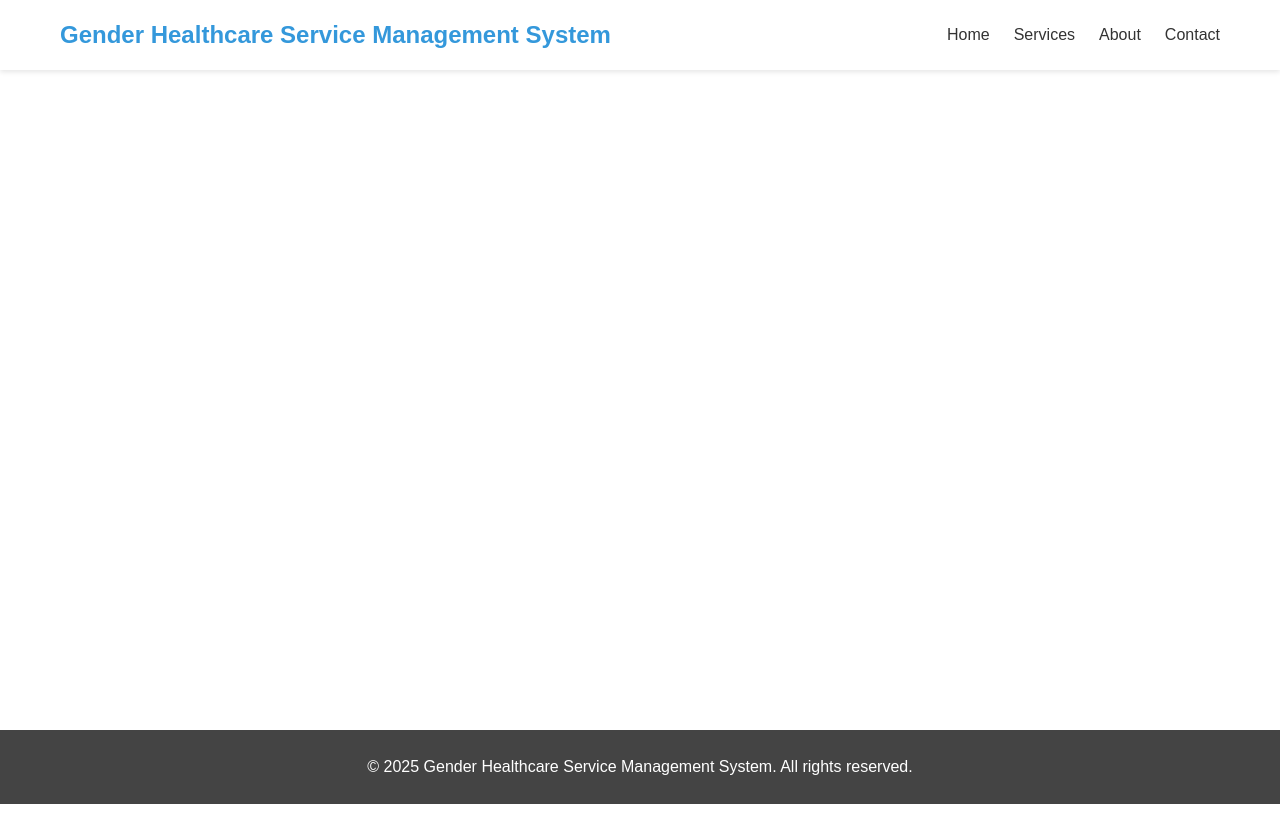
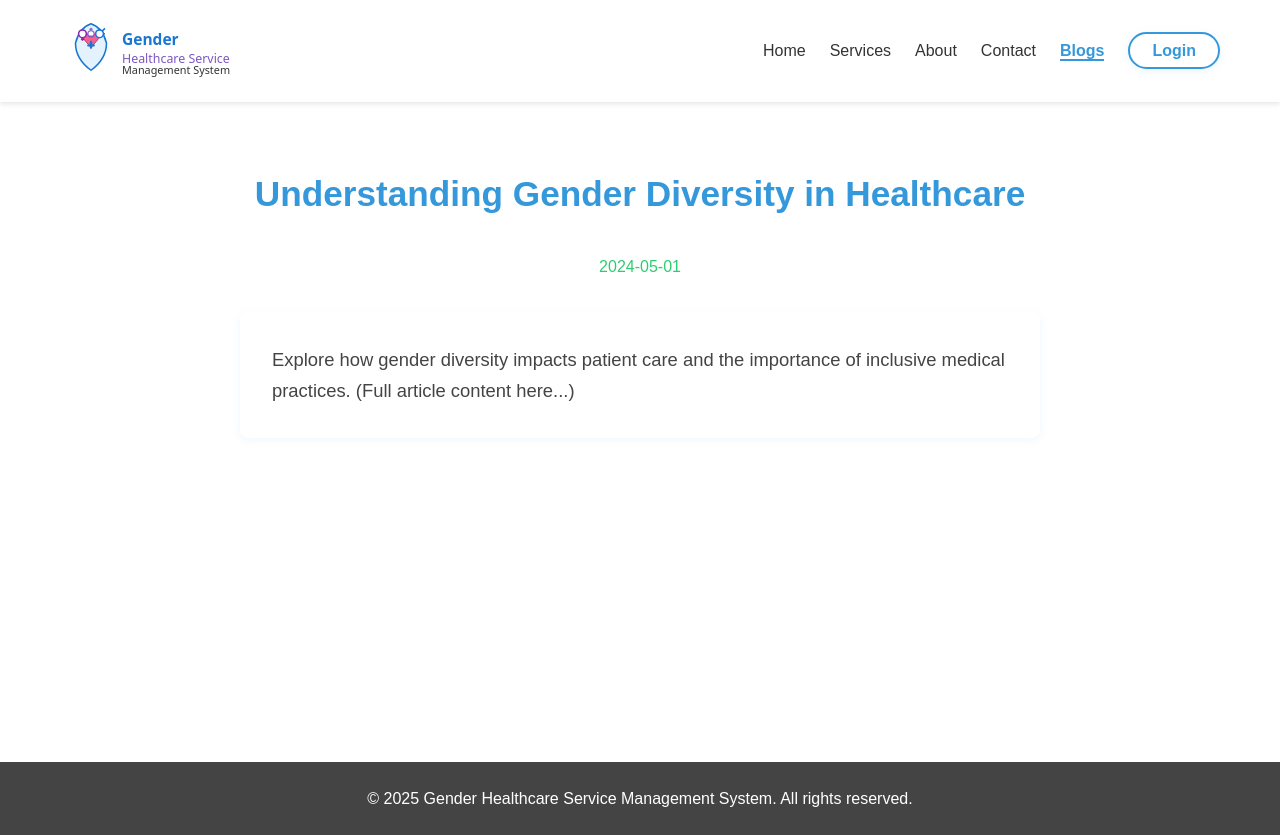
Before and after one commit to hungngo705/Gender-Healthcare-Service-Management-System-FE, a React (Vite) app: page /blog/1 in a window 1280 px wide. Before the commit the page ends 804 px from the top, so only its background shows below. Built offline with nearby package versions, Linux system fonts and the light colour scheme; no server answers.

Commit message:
add Blog page and BlogDetails

```diff
--- a/src/App.css
+++ b/src/App.css
@@ -66,6 +66,25 @@ body {
   color: var(--primary-color);
   font-weight: 700;
   border-bottom: 2px solid var(--primary-color);
+}
+
+
+.app-header nav li:last-child a {
+  background: #fff;
+  color: var(--primary-color) !important;
+  padding: 8px 22px;
+  border-radius: 22px;
+  font-weight: 600;
+  border: 2px solid var(--primary-color);
+  transition: background 0.3s, color 0.3s, box-shadow 0.3s;
+  box-shadow: 0 2px 8px rgba(52, 152, 219, 0.10);
+}
+
+.app-header nav li:last-child a:hover,
+.app-header nav li:last-child a.active {
+  background: var(--primary-color);
+  color: #fff !important;
+  box-shadow: 0 4px 16px rgba(52, 152, 219, 0.15);
 }
 
 /* Main Content Styles */
@@ -140,6 +159,11 @@ body {
   font-size: 1.3rem;
   margin-bottom: 1rem;
   color: var(--primary-color);
+}
+
+.features-grid .feature-card,
+.features-grid .feature-card:visited {
+  color: inherit;
 }
 
 /* Footer Styles */
@@ -353,7 +377,125 @@ body {
   padding: 2rem;
 }
 
-/* Media Queries */
+/* Blog Page Styles */
+.blog-page {
+  max-width: 900px;
+  margin: 0 auto;
+  padding: 2rem 1rem;
+}
+
+.blog-page h1 {
+  text-align: center;
+  color: var(--primary-color);
+  margin-bottom: 2rem;
+  font-size: 2.2rem;
+}
+
+.blog-list {
+  display: flex;
+  flex-direction: column;
+  gap: 2rem;
+}
+
+.blog-post {
+  background: #fff;
+  border-radius: 8px;
+  box-shadow: 0 2px 8px rgba(52, 152, 219, 0.08);
+  padding: 2rem;
+  transition: box-shadow 0.3s;
+}
+
+.blog-post:hover {
+  box-shadow: 0 6px 18px rgba(52, 152, 219, 0.15);
+}
+
+.blog-post h2 {
+  color: var(--primary-color);
+  margin-bottom: 0.5rem;
+  font-size: 1.5rem;
+}
+
+.blog-post em {
+  color: var(--secondary-color);
+  font-size: 0.95rem;
+}
+
+.blog-post p {
+  margin-top: 0.7rem;
+  color: var(--dark-gray);
+  font-size: 1.08rem;
+}
+
+.blog-post-content {
+  display: flex;
+  align-items: center;
+  justify-content: space-between;
+  gap: 2rem;
+}
+
+.blog-post-info {
+  flex: 1;
+}
+
+.blog-post-img {
+  width: 140px;
+  height: 90px;
+  object-fit: cover;
+  border-radius: 8px;
+  box-shadow: 0 2px 8px rgba(52, 152, 219, 0.08);
+}
+
+/* Blog Detail Page Styles */
+.blog-detail-title {
+  color: var(--primary-color);
+  font-size: 2rem;
+  margin-bottom: 0.5rem;
+  text-align: center;
+}
+
+.blog-detail-date {
+  color: var(--secondary-color);
+  font-size: 1rem;
+  text-align: center;
+  margin-bottom: 2rem;
+  display: block;
+}
+
+.blog-detail-content {
+  background: #fff;
+  border-radius: 8px;
+  box-shadow: 0 2px 8px rgba(52, 152, 219, 0.08);
+  padding: 2rem;
+  color: var(--dark-gray);
+  font-size: 1.15rem;
+  line-height: 1.7;
+  max-width: 800px;
+  margin: 0 auto;
+}
+
+/* Responsive for Blog Page */
+@media (max-width: 600px) {
+  .blog-page {
+    padding: 1rem 0.3rem;
+  }
+  .blog-post {
+    padding: 1rem;
+  }
+  .blog-detail-content {
+    padding: 1rem;
+    font-size: 1rem;
+  }
+  .blog-post-content {
+    flex-direction: column;
+    align-items: flex-start;
+    gap: 1rem;
+  }
+  .blog-post-img {
+    width: 100%;
+    height: 160px;
+  }
+}
+
 @media (max-width: 768px) {
   .app-header .container {
     flex-direction: column;
--- a/src/App.jsx
+++ b/src/App.jsx
@@ -6,6 +6,9 @@ import Home from "./pages/Home";
 import Services from "./pages/Services";
 import About from "./pages/About";
 import Contact from "./pages/Contact";
+import Blog from "./pages/Blog";
+import BlogDetail from "./pages/BlogDetail";
+import Login from "./pages/Login"; // Thêm dòng này
 
 function App() {
   return (
@@ -17,6 +20,9 @@ function App() {
           <Route path="/services" element={<Services />} />
           <Route path="/about" element={<About />} />
           <Route path="/contact" element={<Contact />} />
+          <Route path="/blog" element={<Blog />} />
+          <Route path="/blog/:id" element={<BlogDetail />} />
+          <Route path="/login" element={<Login />} />
         </Routes>
       </main>
       <Footer />
--- a/src/components/Header.jsx
+++ b/src/components/Header.jsx
@@ -1,11 +1,18 @@
 import React from "react";
 import { NavLink } from "react-router-dom";
+import logo from "../assets/logo.svg";
 
 function Header() {
   return (
     <header className="app-header">
       <div className="container">
-        <h1>Gender Healthcare Service Management System</h1>
+        <NavLink to="/">
+          <img
+            src={logo}
+            alt="Logo"
+            style={{ height: "62px", cursor: "pointer" }}
+          />
+        </NavLink>
         <nav>
           <ul>
             <li>
@@ -40,6 +47,22 @@ function Header() {
                 Contact
               </NavLink>
             </li>
+            <li>
+              <NavLink
+                to="/Blog"
+                className={({ isActive }) => (isActive ? "active" : "")}
+              >
+                Blogs
+              </NavLink>
+            </li>
+            <li>
+              <NavLink
+                to="/login"
+                className={({ isActive }) => (isActive ? "active" : "")}
+              >
+                Login
+              </NavLink>
+            </li>
           </ul>
         </nav>
       </div>
--- /dev/null
+++ b/src/pages/Blog.jsx
@@ -0,0 +1,48 @@
+import React from "react";
+import { Link } from "react-router-dom";
+
+const blogs = [
+  {
+    id: "1",
+    title: "Điều trị vô sinh nam thế nào? 6 cách chữa vô sinh nam hiệu quả",
+    date: "2024-05-01",
+    img: "https://cdn.diag.vn/2025/05/61cafd1b-lieu-phap-hormone-giup-cai-thien-kha-nang-san-xuat-tinh-trung-va-ty-le-thu-thai-tu-nhien.jpg"
+  },
+  {
+    id: "2",
+    title: "Dương vật nhạy cảm là gì? Dương vật nhạy cảm phải làm sao?",
+    date: "2024-04-15",
+    img:"https://cdn.diag.vn/2025/05/3222bb5d-duong-vat-nhay-cam-1.jpg"
+  },
+  {
+    id: "3",
+    title: "Cách đọc kết quả tinh dịch đồ như thế nào là bình thường và yếu?",
+    date: "2024-03-28",
+    img:"https://cdn.diag.vn/2025/05/5d00b4dc-cach-doc-ket-qua-tinh-dich-do-5.jpg"
+  },
+];
+
+function Blog() {
+  return (
+    <div className="blog-page">
+      <h1>Gender & Healthcare Blog</h1>
+      <div className="blog-list">
+        {blogs.map((blog) => (
+          <div className="blog-post" key={blog.id}>
+            <div className="blog-post-content">
+              <div className="blog-post-info">
+                <h2>
+                  <Link to={`/blog/${blog.id}`}>{blog.title}</Link>
+                </h2>
+                <p><em>{blog.date}</em></p>
+              </div>
+              <img className="blog-post-img" src={blog.img} alt={blog.title} />
+            </div>
+          </div>
+        ))}
+      </div>
+    </div>
+  );
+}
+
+export default Blog;
--- /dev/null
+++ b/src/pages/BlogDetail.jsx
@@ -0,0 +1,42 @@
+import React from "react";
+import { useParams } from "react-router-dom";
+
+const blogs = [
+  {
+    id: "1",
+    title: "Understanding Gender Diversity in Healthcare",
+    date: "2024-05-01",
+    content: "Explore how gender diversity impacts patient care and the importance of inclusive medical practices. (Full article content here...)",
+  },
+  {
+    id: "2",
+    title: "Challenges Faced by Transgender Patients",
+    date: "2024-04-15",
+    content: "A look at the unique healthcare challenges and solutions for transgender individuals. (Full article content here...)",
+  },
+  {
+    id: "3",
+    title: "Gender Bias in Medical Research",
+    date: "2024-03-28",
+    content: "Discussing the effects of gender bias in clinical studies and how to address them. (Full article content here...)",
+  },
+];
+
+function BlogDetail() {
+  const { id } = useParams();
+  const blog = blogs.find((b) => b.id === id);
+
+  if (!blog) {
+    return <div className="blog-page"><h2>Blog not found</h2></div>;
+  }
+
+  return (
+    <div className="blog-page">
+      <h1 className="blog-detail-title">{blog.title}</h1>
+      <span className="blog-detail-date">{blog.date}</span>
+      <div className="blog-detail-content">{blog.content}</div>
+    </div>
+  );
+}
+
+export default BlogDetail;
--- /dev/null
+++ b/src/pages/Login.jsx
@@ -0,0 +1,45 @@
+import React, { useState } from "react";
+
+function Login() {
+  const [email, setEmail] = useState("");
+  const [password, setPassword] = useState("");
+
+  const handleSubmit = (e) => {
+    e.preventDefault();
+    // Xử lý đăng nhập ở đây
+    alert("Login submitted!");
+  };
+
+  return (
+    <div className="login-page" style={{ maxWidth: 400, margin: "40px auto", background: "#fff", padding: 32, borderRadius: 8, boxShadow: "0 2px 8px rgba(0,0,0,0.08)" }}>
+      <h2 style={{ textAlign: "center", marginBottom: 24 }}>Login</h2>
+      <form onSubmit={handleSubmit}>
+        <div className="form-group" style={{ marginBottom: 16 }}>
+          <label>Email</label>
+          <input
+            type="email"
+            value={email}
+            required
+            onChange={e => setEmail(e.target.value)}
+            style={{ width: "100%", padding: 8, borderRadius: 4, border: "1px solid #ccc" }}
+          />
+        </div>
+        <div className="form-group" style={{ marginBottom: 24 }}>
+          <label>Password</label>
+          <input
+            type="password"
+            value={password}
+            required
+            onChange={e => setPassword(e.target.value)}
+            style={{ width: "100%", padding: 8, borderRadius: 4, border: "1px solid #ccc" }}
+          />
+        </div>
+        <button type="submit" className="btn-primary" style={{ width: "100%" }}>
+          Login
+        </button>
+      </form>
+    </div>
+  );
+}
+
+export default Login;
--- a/src/pages/Services.jsx
+++ b/src/pages/Services.jsx
@@ -8,7 +8,7 @@ function Services() {
     return (
       <div className="services-page">
         <div className="container">
-          <h2>Our Healthcare Services</h2>
+          <h2>Menstrual Cycle Tracking</h2>
           <div className="loading">Loading services...</div>
         </div>
       </div>
--- a/src/services/api.js
+++ b/src/services/api.js
@@ -7,11 +7,11 @@ import apiClient from "../utils/axiosConfig";
 const servicesData = [
   {
     id: 1,
-    name: "Primary Care",
+    name: "Menstrual Cycle Tracking",
     description:
-      "Comprehensive primary healthcare services tailored to individual needs.",
+      "Track, predict, and manage your menstrual cycles for better reproductive health.",
     details:
-      "Our primary care services include regular check-ups, preventive care, and treatment for common illnesses. We provide personalized care that considers gender-specific health needs and concerns.",
+      "Our menstrual cycle tracking service helps you monitor your periods, predict ovulation and fertile windows, and receive timely reminders. The platform is designed to support individual health needs, offering insights and guidance tailored to your reproductive health journey.",
   },
   {
     id: 2,
```
Also changed, not shown: src/pages/Home.jsx (+11 -6 lines), src/assets/logo.svg (added).
